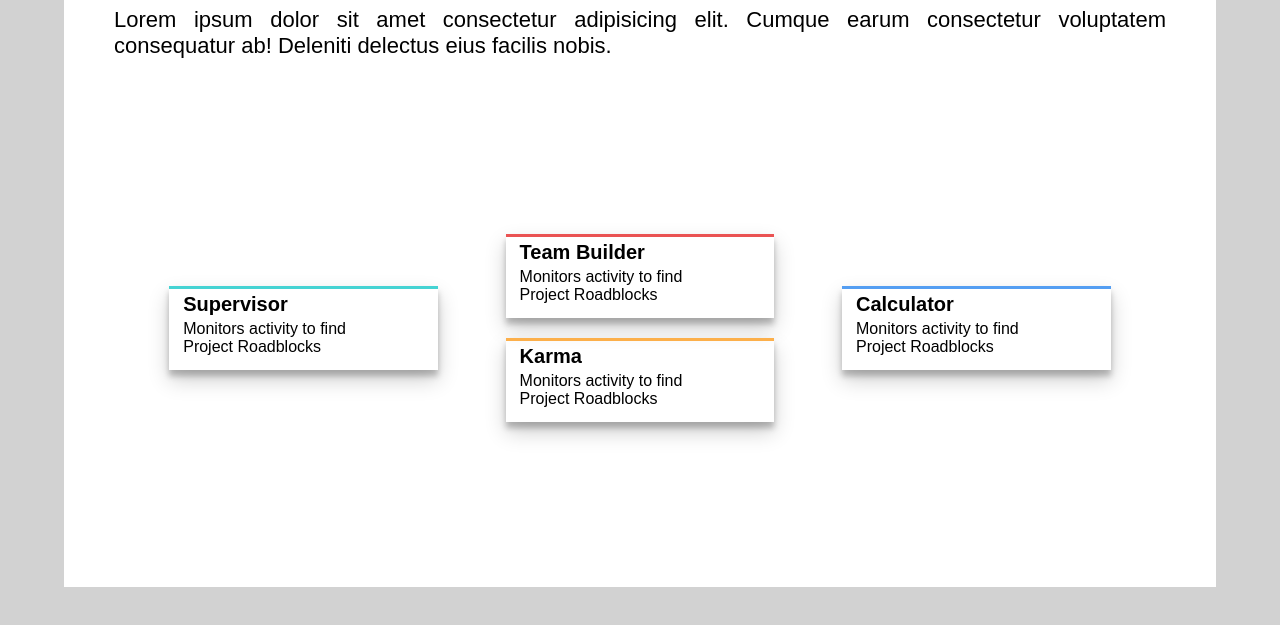
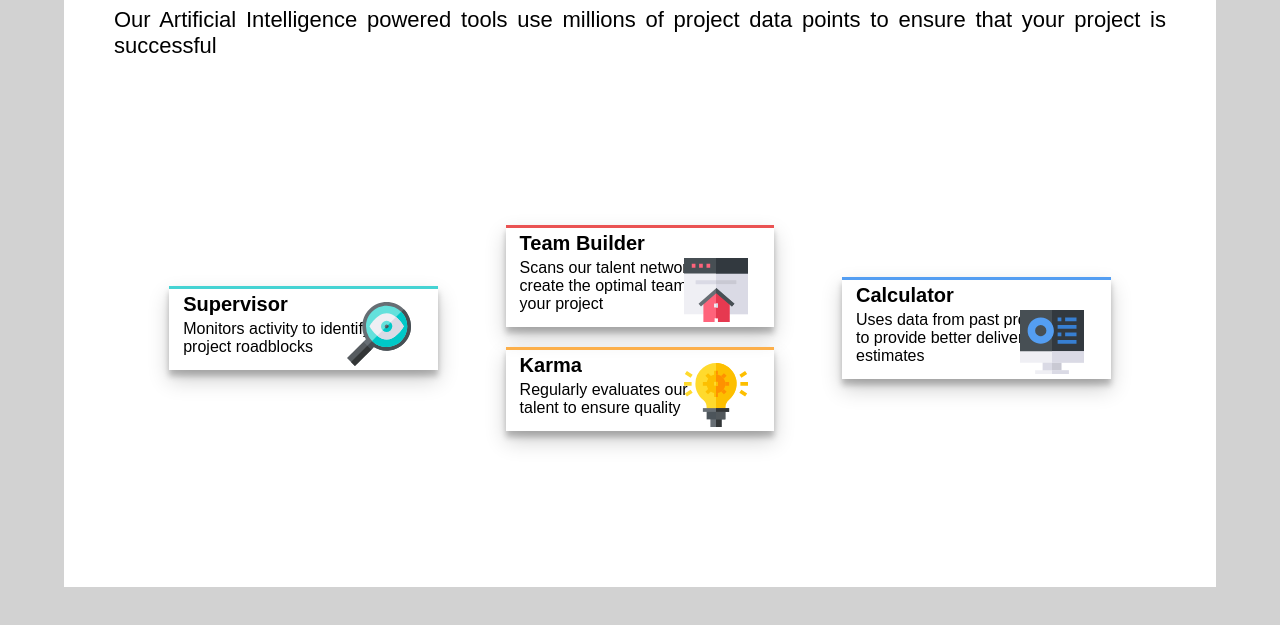
Before and after one commit to zeshanabdullah10/Four-card-feature-section, a plain HTML site: page index.html in a window 1280 px wide. Shown: the part 173-798 px from the top of the page. Drawn offline with Linux system fonts and the light colour scheme.

Commit message:
Update index.html

```diff
--- a/index.html
+++ b/index.html
@@ -15,32 +15,44 @@
           <h1 class="heading2">Powered by Technology</h1>
         </section>
         <p>
-          Lorem ipsum dolor sit amet consectetur adipisicing elit. Cumque earum
-          consectetur voluptatem consequatur ab! Deleniti delectus eius facilis
-          nobis.
+          Our Artificial Intelligence powered tools use millions of project data
+          points to ensure that your project is successful
         </p>
       </div>
       <div class="container3">
         <div class="col1">
           <div class="card card1">
             <h2 class="cardText">Supervisor</h2>
-            <p class="cardP">Monitors activity to find Project Roadblocks</p>
+            <p class="cardP">
+              Monitors activity to identify project roadblocks
+            </p>
+            <img class="image" src="./images/icon-supervisor.svg" alt="" />
           </div>
         </div>
         <div class="col2">
           <div class="card card2">
             <h2 class="cardText">Team Builder</h2>
-            <p class="cardP">Monitors activity to find Project Roadblocks</p>
+            <p class="cardP">
+              Scans our talent network to create the optimal team for your
+              project
+            </p>
+            <img class="image" src="./images/icon-team-builder.svg" alt="" />
           </div>
           <div class="card card3">
             <h2 class="cardText">Karma</h2>
-            <p class="cardP">Monitors activity to find Project Roadblocks</p>
+            <p class="cardP">
+              Regularly evaluates our talent to ensure quality
+            </p>
+            <img class="image" src="./images/icon-karma.svg" alt="" />
           </div>
         </div>
         <div class="col3">
           <div class="card card4">
             <h2 class="cardText">Calculator</h2>
-            <p class="cardP">Monitors activity to find Project Roadblocks</p>
+            <p class="cardP">
+              Uses data from past projects to provide better delivery estimates
+            </p>
+            <img class="image" src="./images/icon-calculator.svg" alt="" />
           </div>
         </div>
       </div>
```
